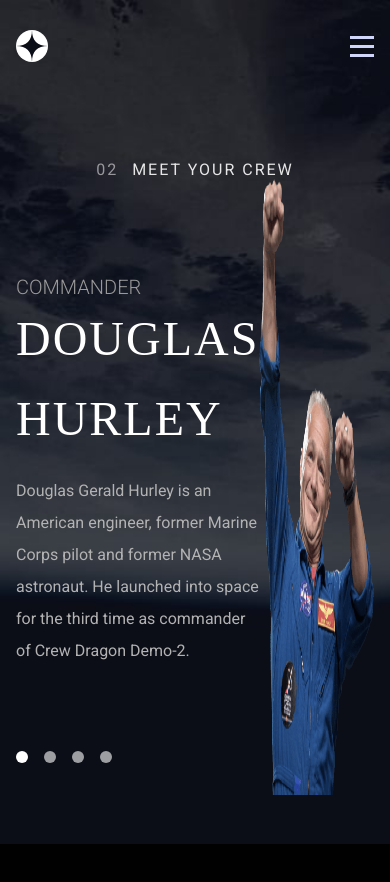
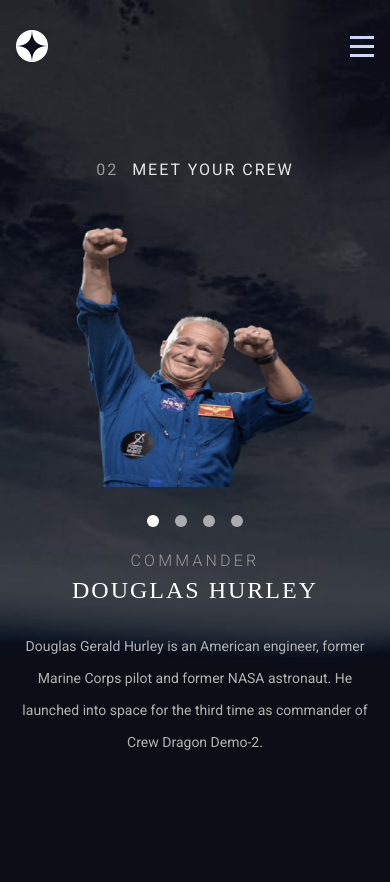
Before and after one commit to calebesg/space-website, a Next.js app: page /crew in a window 390 px wide. Shown: the top 882 px of the page. Before the commit the page ends 844 px from the top, so only its background shows below. Built offline with nearby package versions, Linux system fonts and the light colour scheme.

Commit message:
responsive crew page

```diff
--- a/src/components/Page/styles.module.scss
+++ b/src/components/Page/styles.module.scss
@@ -7,6 +7,7 @@
 .content {
   max-width: 1120px;
   width: 100%;
+  height: 100%;
   overflow-x: hidden;
   margin: 0 auto;
   display: flex;
--- a/src/pages/crew/index.tsx
+++ b/src/pages/crew/index.tsx
@@ -1,14 +1,16 @@
 import { GetStaticProps } from 'next'
+import { useState } from 'react'
 import { Swiper, SwiperSlide } from 'swiper/react'
+import { EffectCoverflow } from 'swiper'
 
 import api from '.././../libs/axios'
 import { Page } from '../../components/Page'
 
 import styles from './styles.module.scss'
 import 'swiper/css'
-import Image from 'next/image'
+import 'swiper/css/effect-coverflow'
+
 import { SlideIndicator } from '../../components/SlideIndicator'
-import { useState } from 'react'
 
 interface CrewProps {
   data: {
@@ -43,9 +45,11 @@
         </h1>
 
         <Swiper
-          spaceBetween={50}
+          spaceBetween={100}
           slidesPerView={1}
           className={styles.container}
+          modules={[EffectCoverflow]}
+          effect="coverflow"
           onSlideChange={swiper => setActiveIndex(swiper.activeIndex)}
         >
           {renderIndicators()}
@@ -57,13 +61,8 @@
                 <h2>{slide.name}</h2>
                 <p>{slide.bio}</p>
               </div>
-              <Image
-                src={slide.images.png}
-                alt={slide.name}
-                width={500}
-                height={500}
-                quality={100}
-              />
+
+              <img src={slide.images.png} alt={slide.name} />
             </SwiperSlide>
           ))}
         </Swiper>
--- a/src/pages/crew/styles.module.scss
+++ b/src/pages/crew/styles.module.scss
@@ -1,17 +1,23 @@
 .page {
   min-height: 100vh;
-  padding: 2rem 0 0;
+  padding-top: 2rem;
   background: url('/images/crew/background-crew-desktop.jpg') no-repeat;
   background-size: cover;
 }
 
 .container {
   width: 100%;
-}
+  min-height: calc(100vh - 14rem);
+  margin-top: 3rem;
 
-.slideItem {
-  display: flex;
-  position: relative;
+  .slideItem {
+    display: flex;
+    position: relative;
+
+    img {
+      max-height: 600px;
+    }
+  }
 }
 
 .slideContent {
@@ -20,8 +26,9 @@
   color: white;
 
   span {
-    font-size: 1.25rem;
+    font-size: 1.5rem;
     font-weight: 300;
+    letter-spacing: 0.2rem;
     text-transform: uppercase;
     filter: brightness(0.6);
   }
@@ -40,7 +47,7 @@
     line-height: 2rem;
     margin-top: 1rem;
     filter: brightness(0.7);
-    max-width: 400px;
+    max-width: 440px;
   }
 }
 
@@ -51,7 +58,7 @@
 
   position: absolute;
   left: 0;
-  bottom: 2rem;
+  bottom: 6rem;
   z-index: 20;
 }
 
@@ -74,6 +81,34 @@
     background: url('/images/crew/background-crew-tablet.jpg') no-repeat;
     background-size: cover;
   }
+
+  .container {
+    max-width: 600px;
+  }
+
+  .slideItem {
+    display: flex;
+    flex-direction: column;
+    min-height: calc(100vh - 10rem);
+    justify-content: space-between;
+    text-align: center;
+    gap: 6rem;
+  }
+
+  .slideContent {
+    margin-top: 4rem;
+
+    p {
+      max-width: 100%;
+    }
+  }
+
+  .indicators {
+    left: 50%;
+    top: 21rem;
+    bottom: auto;
+    transform: translateX(-50%);
+  }
 }
 
 @media (max-width: 750px) {
@@ -86,4 +121,37 @@
     font-size: 1rem;
     text-align: center;
   }
+
+  .slideItem {
+    gap: 0;
+    flex-direction: column-reverse;
+    align-items: center;
+
+    img {
+      width: 240px;
+      height: 260px;
+    }
+  }
+
+  .slideContent {
+    margin-top: 4rem;
+
+    span {
+      font-size: 1rem;
+    }
+
+    h2 {
+      font-size: 1.5rem;
+      line-height: 2.5rem;
+    }
+
+    p {
+      margin-top: 1.25rem;
+      font-size: 0.875rem;
+    }
+  }
+
+  .indicators {
+    top: 18rem;
+  }
 }
--- a/src/styles/home.module.scss
+++ b/src/styles/home.module.scss
@@ -6,11 +6,11 @@
 }
 
 .container {
-  flex: 1;
-  padding-bottom: 4rem;
+  min-height: calc(100vh - 12rem);
   display: flex;
   justify-content: space-between;
-  align-items: flex-end;
+  align-items: center;
+  margin-top: auto;
 
   div {
     max-width: 450px;
```
